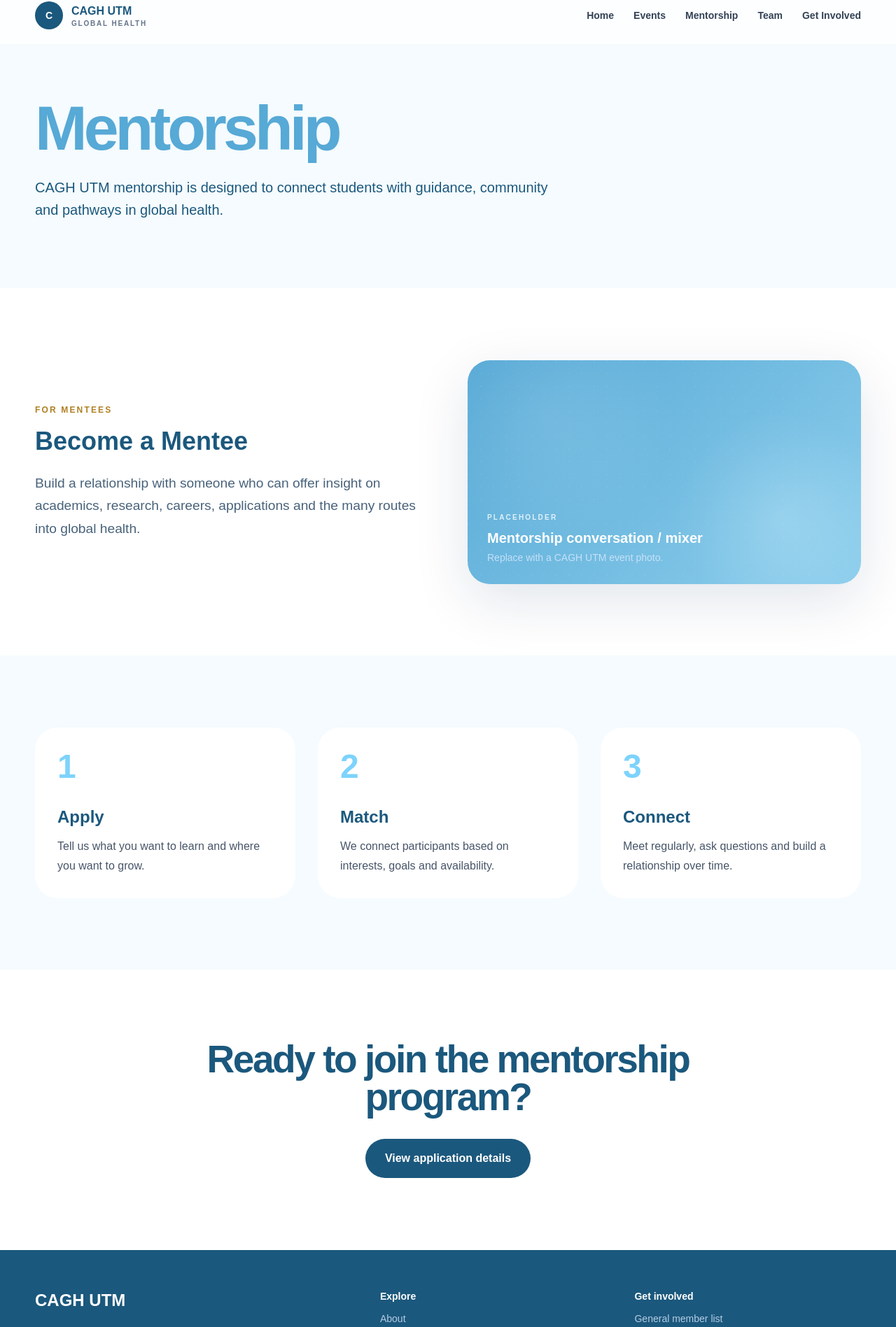
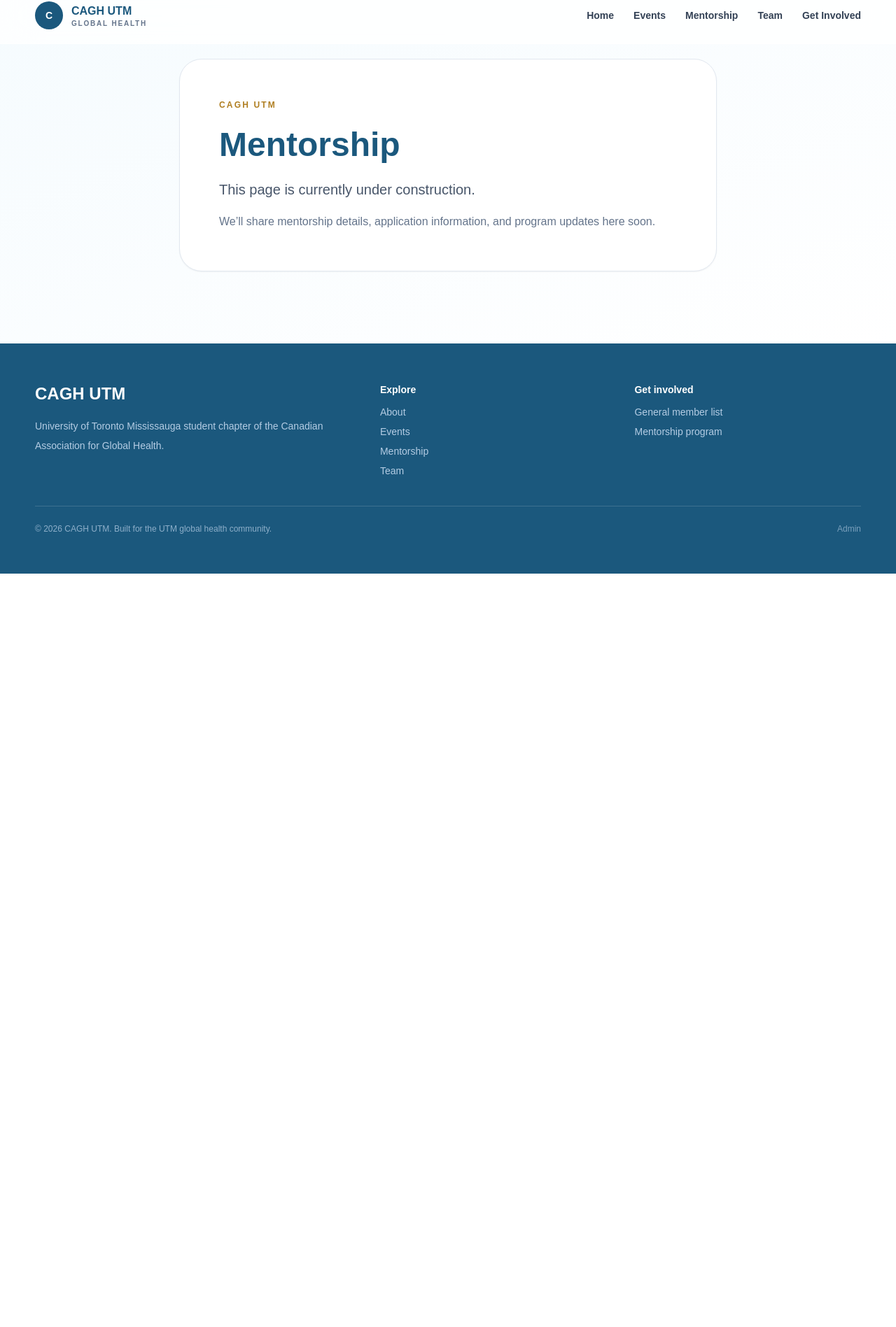
Before and after one commit to JoshuaChou10/cagh-utm-site, a Next.js app: page /mentorship in a window 1280 px wide. Shown: the part 18-1915 px from the top of the page at 70% size. After the commit the page ends 838 px from the top, so only its background shows below. Built offline with nearby package versions, Linux system fonts and the light colour scheme.

Commit message:
under construction notice

```diff
--- a/src/app/get-involved/page.tsx
+++ b/src/app/get-involved/page.tsx
@@ -3,13 +3,12 @@ import { siteLinks } from "@/lib/content";
 
 const items = [
   ["General member list", "Join the CAGH UTM community and receive chapter updates, events and opportunities.", siteLinks.generalMember, "Join as a general member"],
-  ["Executive applications", "Help lead events, outreach, programming, partnerships and the next chapter of CAGH UTM.", siteLinks.executiveApplication, "Apply for the executive team"],
   ["Mentorship program", "Connect with mentors and mentees and build relationships that support your global health journey.", siteLinks.mentorshipApplication, "Open mentorship application"],
 ];
 
 export default function GetInvolvedPage() {
   return <>
-    <section className="bg-gradient-to-br from-uoft-ice to-uoft-pale pt-40 pb-24"><div className="container-shell"><h1 className="display max-w-5xl text-uoft-navy">Get involved</h1><p className="body-lg mt-7 max-w-2xl">Join the chapter, apply to the executive team or take part in mentorship.</p></div></section>
-    <section className="section-pad"><div className="container-shell grid gap-6 lg:grid-cols-3">{items.map(([title,text,href,cta])=><article key={title} className="flex min-h-[390px] flex-col rounded-[2rem] border border-slate-200 p-8"><div className="eyebrow">CAGH UTM</div><h2 className="mt-6 text-3xl font-bold text-uoft-navy">{title}</h2><p className="mt-5 leading-7 text-slate-600">{text}</p><a href={href} className="mt-auto inline-flex items-center justify-between rounded-full bg-uoft-navy px-5 py-4 font-bold text-white">{cta}<ArrowUpRight size={17}/></a></article>)}</div></section>
+    <section className="bg-gradient-to-br from-uoft-ice to-uoft-pale pt-40 pb-24"><div className="container-shell"><h1 className="display max-w-5xl text-uoft-navy">Get involved</h1><p className="body-lg mt-7 max-w-2xl">Join the chapter or take part in mentorship.</p></div></section>
+    <section className="section-pad"><div className="container-shell grid gap-6 lg:grid-cols-2">{items.map(([title,text,href,cta])=><article key={title} className="flex min-h-[390px] flex-col rounded-[2rem] border border-slate-200 p-8"><div className="eyebrow">CAGH UTM</div><h2 className="mt-6 text-3xl font-bold text-uoft-navy">{title}</h2><p className="mt-5 leading-7 text-slate-600">{text}</p><a href={href} className="mt-auto inline-flex items-center justify-between rounded-full bg-uoft-navy px-5 py-4 font-bold text-white">{cta}<ArrowUpRight size={17}/></a></article>)}</div></section>
   </>;
 }
--- a/src/app/mentorship/page.tsx
+++ b/src/app/mentorship/page.tsx
@@ -1,11 +1,16 @@
-import Link from "next/link";
-import { EventPhoto } from "@/components/EventPhoto";
-
 export default function MentorshipPage() {
-  return <>
-    <section className="bg-uoft-ice pt-40 pb-24 text-white"><div className="container-shell"><h1 className="display max-w-5xl text-uoft-blue">Mentorship</h1><p className="mt-7 max-w-3xl text-xl leading-8 text-uoft-navy">CAGH UTM mentorship is designed to connect students with guidance, community and pathways in global health.</p></div></section>
-    <section className="section-pad"><div className="container-shell grid items-center gap-14 lg:grid-cols-2"><div><div className="eyebrow">For mentees</div><h2 className="mt-4 text-4xl font-bold text-uoft-navy">Become a Mentee</h2><p className="body-lg mt-6">Build a relationship with someone who can offer insight on academics, research, careers, applications and the many routes into global health.</p></div><EventPhoto label="Mentorship conversation / mixer"/></div></section>
-    <section className="section-pad bg-uoft-ice"><div className="container-shell grid gap-8 md:grid-cols-3">{[["1","Apply","Tell us what you want to learn and where you want to grow."],["2","Match","We connect participants based on interests, goals and availability."],["3","Connect","Meet regularly, ask questions and build a relationship over time."]].map(([n,t,d])=><div key={n} className="rounded-[2rem] bg-white p-8"><div className="text-5xl font-bold text-sky-300">{n}</div><h3 className="mt-8 text-2xl font-bold text-uoft-navy">{t}</h3><p className="mt-3 leading-7 text-slate-600">{d}</p></div>)}</div></section>
-    <section className="section-pad text-center"><div className="container-shell"><h2 className="h2 mx-auto max-w-4xl text-uoft-navy">Ready to join the mentorship program?</h2><Link href="/get-involved" className="mt-8 inline-flex rounded-full bg-uoft-navy px-7 py-4 font-bold text-white">View application details</Link></div></section>
-  </>;
+  return (
+    <main className="min-h-[60vh] bg-gradient-to-br from-uoft-ice to-white">
+      <section className="section-pad">
+        <div className="container-shell max-w-3xl rounded-[2rem] border border-slate-200 bg-white p-10 shadow-sm md:p-14">
+          <div className="eyebrow">CAGH UTM</div>
+          <h1 className="mt-6 text-4xl font-bold text-uoft-navy md:text-5xl">Mentorship</h1>
+          <p className="mt-6 text-xl leading-8 text-slate-600">This page is currently under construction.</p>
+          <p className="mt-4 text-base leading-7 text-slate-500">
+            We’ll share mentorship details, application information, and program updates here soon.
+          </p>
+        </div>
+      </section>
+    </main>
+  );
 }
--- a/src/app/team/page.tsx
+++ b/src/app/team/page.tsx
@@ -1,9 +1,16 @@
-import { team } from "@/lib/content";
-import { EventPhoto } from "@/components/EventPhoto";
-
 export default function TeamPage() {
-  return <>
-    <section className="bg-uoft-ice pt-40 pb-24"><div className="container-shell"><h1 className="display max-w-4xl text-uoft-blue">Team</h1><p className="body-lg mt-7 max-w-2xl">Students building programs, partnerships and experiences that make global health more accessible at UTM.</p></div></section>
-    <section className="section-pad"><div className="container-shell"><EventPhoto label="CAGH UTM executive team group photo"/><div className="mt-14 grid gap-8 md:grid-cols-2 lg:grid-cols-4">{team.map((m,i)=><article key={i}><div className="aspect-[4/5] rounded-[1.6rem] bg-gradient-to-br from-uoft-pale to-sky-200"/><div className="mt-5"><h2 className="text-xl font-bold text-uoft-navy">{m.name}</h2><div className="mt-1 font-semibold text-uoft-blue">{m.role}</div><div className="mt-1 text-sm text-slate-500">{m.program}</div></div></article>)}</div></div></section>
-  </>;
+  return (
+    <main className="min-h-[60vh] bg-gradient-to-br from-uoft-ice to-white">
+      <section className="section-pad">
+        <div className="container-shell max-w-3xl rounded-[2rem] border border-slate-200 bg-white p-10 shadow-sm md:p-14">
+          <div className="eyebrow">CAGH UTM</div>
+          <h1 className="mt-6 text-4xl font-bold text-uoft-navy md:text-5xl">Team</h1>
+          <p className="mt-6 text-xl leading-8 text-slate-600">This page is currently under construction.</p>
+          <p className="mt-4 text-base leading-7 text-slate-500">
+            Executive and team profiles will be published here once the page is ready.
+          </p>
+        </div>
+      </section>
+    </main>
+  );
 }
--- a/src/components/Footer.tsx
+++ b/src/components/Footer.tsx
@@ -28,7 +28,7 @@ export function Footer() {
         <div className="text-sm">
           <div className="mb-3 font-semibold">Get involved</div>
           <div className="grid gap-2 text-blue-100/80">
-            <Link href="/get-involved">General member list</Link><Link href="/get-involved">Executive applications</Link><Link href="/get-involved">Mentorship program</Link>
+            <Link href="/get-involved">General member list</Link><Link href="/get-involved">Mentorship program</Link>
           </div>
         </div>
       </div>
```
